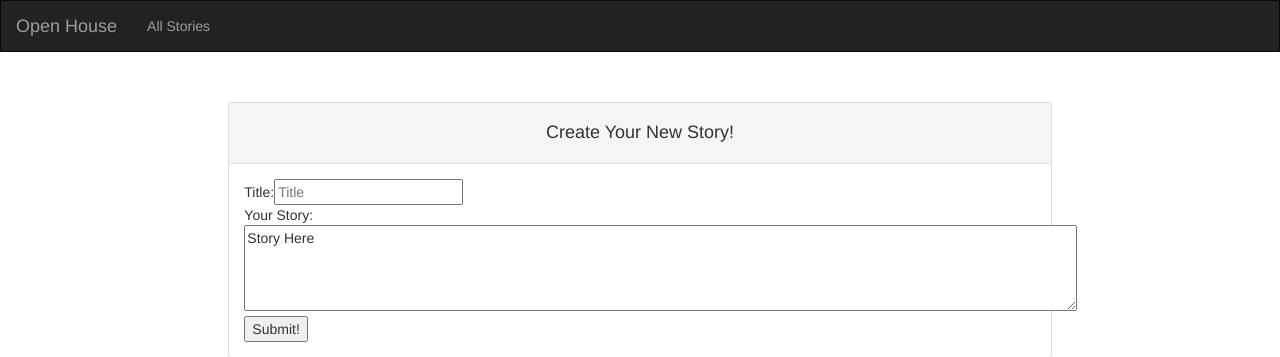
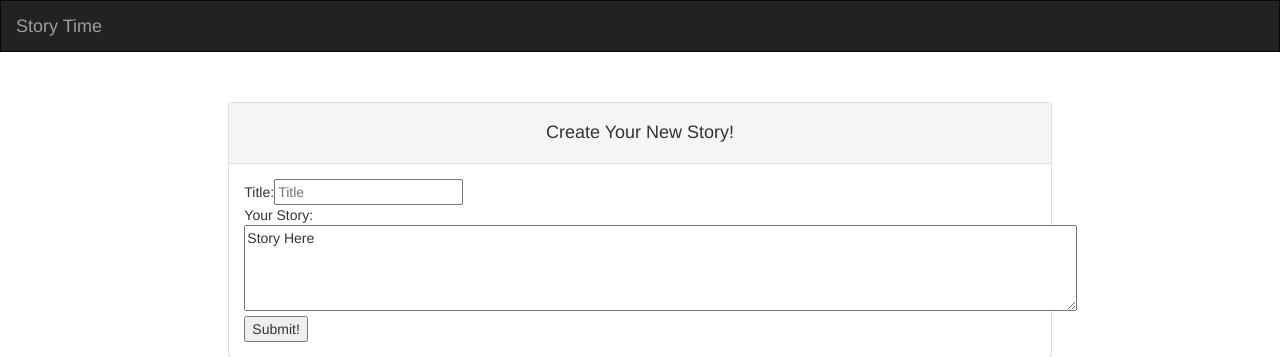
Before and after one commit to roddajohn/fantastic-happiness, a Flask app: page /rendercreate in a window 1280 px wide. Shown: the top 357 px of the page. Run offline with Flask 2, Linux system fonts and the light colour scheme; some libraries are stand-ins or nearby versions.

Commit message:
Now Story time

```diff
--- a/templates/base.html
+++ b/templates/base.html
@@ -8,7 +8,7 @@
     <meta charset="utf-8">
     <meta name="viewport" content="width=device-width, initial-scale=1">
     <link rel="stylesheet" href="{{ url_for('static', filename='css/bootstrap.min.css') }}">
-    <link rel="icon" href="{{ url_for('static', filename="img/favicon.png") }}">
+    <link rel="icon" href="{{ url_for('static', filename="") }}">
 
     <script src="{{ url_for('static', filename='js/jquery.min.js') }}"></script>
     <script src="{{ url_for('static', filename='js/bootstrap.min.js') }}"></script>
@@ -60,9 +60,9 @@
   <body>
 
     {% set navigation_bar = [
-    ('allFeed', 'allFeed', 'All Stories', 'all'),
+    ('allFeed', 'allFeed', 'All Stories', 'user'),
     ('myFeed', 'myFeed', 'My Stories', 'user'),
-    ('updatesettings', 'updatesettings', 'Settings', 'user'),
+    ('updateSettings', 'updateSettings', 'Settings', 'user'),
     ('logout', 'logout', 'Logout', 'user')
     ]
     %}
@@ -75,7 +75,7 @@
             <span class="icon-bar"></span>
             <span class="icon-bar"></span>
 	  </button>
-	  <a class="navbar-brand" href="{{ url_for('mainpage') }}">Open House</a>
+	  <a class="navbar-brand" href="{{ url_for('mainpage') }}">Story Time</a>
 	</div>
 	<div class="collapse navbar-collapse" id="myNavbar">
 	  <ul class="nav navbar-nav">
```
